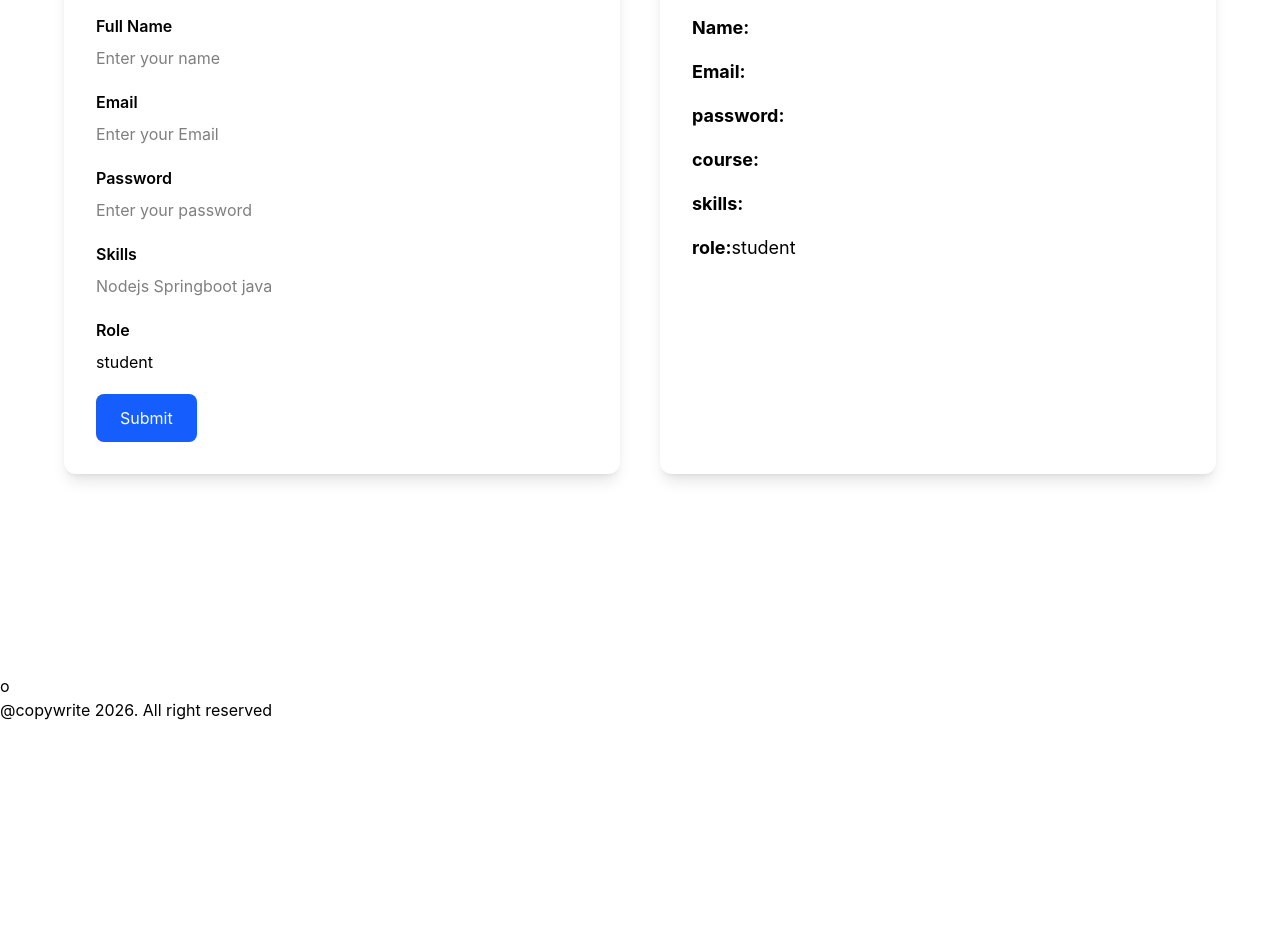
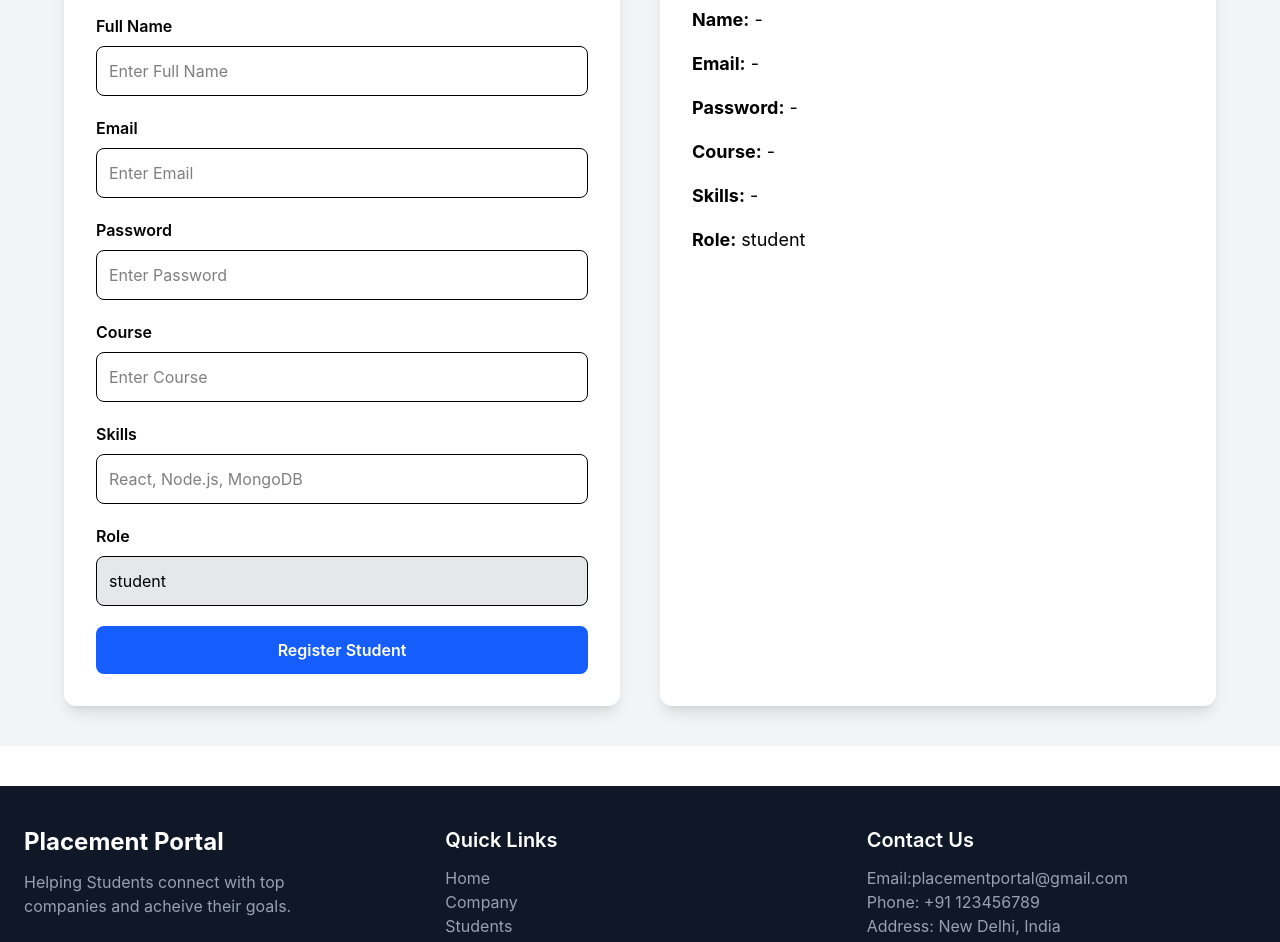
Before and after one commit to Amitkm997/STP_java_full_stack, a React (Vite) app in the folder placement_management_System/: page /register in a window 1280 px wide. Shown: the part 200-1142 px from the top of the page. Before the commit the page ends 922 px from the top, so only its background shows below. Built offline with nearby package versions, Linux system fonts and the light colour scheme.

Commit message:
footer page completed

```diff
--- a/placement_management_System/src/App.jsx
+++ b/placement_management_System/src/App.jsx
@@ -16,17 +16,19 @@ import Navbar from "./pages/Navbar"
 import Student from "./Student"
 import Login from '../src/pages/components/Login'
 import {Routes,Route} from 'react-router-dom'
+import Contact from "./pages/Contact"
 function App() {
   return (
     <>
        <Navbar/>
        <Routes>
-           <Route path='/' element={<Home/>}></Route>
+          <Route path='/' element={<Home/>}></Route>
           <Route path="/register" element={<Register/>}/>
           <Route path="/about" element={<About/>}></Route>
           <Route path="/companies" element={<Company/>}></Route>
           <Route path="/login" element={<Login/>}></Route>
-       </Routes>o
+          <Route path="/contact" element={<Contact/>}/>
+       </Routes>
        <Footer/>
     </>
   )
--- a/placement_management_System/src/pages/CompanyCard.jsx
+++ b/placement_management_System/src/pages/CompanyCard.jsx
@@ -1,14 +1,85 @@
-
-
-function CompanyCard({companyName,salaryPackage,location}){
-    // console.log(props)
+function CompanyCard({name,salaryPackage,location,role}){
+    // console.log(companyName)
     // const{companyName,salaryPackage,location}=props
 
     return(
         <>
-           <h3 className="text-red-500">{companyName}</h3>
-           <p>package:{salaryPackage}</p>
-           <p>location:{location}</p>
+             <div className="bg-white rounded-2xl shadow-md hover:shadow-2xl transition-all duration-300 hover:-translate-y-2 overflow-hidden border border-gray-200">
+      {/* Header */}
+      <div className="bg-gradient-to-r from-blue-600 to-indigo-600 p-6 text-white">
+        <div className="flex items-center gap-4">
+
+          <div className="w-16 h-16 rounded-full bg-white text-blue-600 flex items-center justify-center text-2xl font-bold shadow-lg">
+            {name.charAt(0)}
+          </div>
+
+          <div>
+            <h2 className="text-2xl font-bold">{name}</h2>
+            <p className="text-blue-100">{name}</p>
+          </div>
+
+        </div>
+      </div>
+
+      {/* Body */}
+      <div className="p-6 space-y-4">
+
+        <div className="flex justify-between items-center">
+
+          <span className="text-gray-600 font-medium">
+            💼 Job Role
+          </span>
+
+          <span className="bg-blue-100 text-blue-700 px-3 py-1 rounded-full text-sm font-semibold">
+            {role}
+          </span>
+
+        </div>
+
+        <div className="flex justify-between items-center">
+
+          <span className="text-gray-600 font-medium">
+            💰 Package
+          </span>
+
+          <span className="bg-green-100 text-green-700 px-3 py-1 rounded-full text-sm font-semibold">
+            {salaryPackage}
+          </span>
+
+        </div>
+
+        <div className="flex justify-between items-center">
+
+          <span className="text-gray-600 font-medium">
+            📍 Location
+          </span>
+
+          <span className="text-gray-700 font-semibold">
+            Bangalore
+          </span>
+
+        </div>
+
+        <div className="flex justify-between items-center">
+
+          <span className="text-gray-600 font-medium">
+            🟢 Status
+          </span>
+
+          <span className="bg-green-500 text-white px-3 py-1 rounded-full text-xs">
+            Hiring Now
+          </span>
+
+        </div>
+
+        <button
+          className="w-full mt-4 bg-blue-600 hover:bg-blue-700 text-white py-3 rounded-xl font-semibold transition duration-300"
+        >
+          View Details →
+        </button>
+
+      </div>
+    </div>
         </>
     )
 }
--- /dev/null
+++ b/placement_management_System/src/pages/Contact.jsx
@@ -0,0 +1,9 @@
+import React from 'react'
+
+export default function Contact() {
+  return (
+    <div>
+      <h1>Contact page</h1>
+    </div>
+  )
+}
--- a/placement_management_System/src/pages/Footer.jsx
+++ b/placement_management_System/src/pages/Footer.jsx
@@ -1,9 +1,40 @@
 import React from 'react'
-
+import { Link } from 'react-router-dom'
 export default function Footer() {
   return (
-    <div>
-      <h1>@copywrite 2026. All right reserved</h1>
-    </div>
+    <>
+      <footer className='bg-gray-900 text-white mt-10'>
+          <div className='mx-w-7xl mx-auto px-6 py-10'>
+              <div className='grid md:grid-cols-3 gap-8'>
+                {/* Job Discription  */}
+                <div>
+                  <h2 className='text-2xl font-bold mb-3'>Placement Portal</h2>
+                  <p className='text-gray-400'>Helping Students connect with top <br /> companies and acheive their goals.</p>
+                </div>
+                {/* quick links  */}
+                <div>
+                  <h3 className='text-xl font-semibold mb-3'>Quick Links</h3>
+                  <ul className='flex flex-col text-gray-400'>
+                      <Link to='/' className="hover:text-white curser:pointer">Home</Link>
+                      <Link to='/companies' className="hover:text-white curser:pointer">Company</Link>
+                      <Link to='/students' className="hover:text-white curser:pointer">Students</Link>
+                      <Link to='/about' className="hover:text-white curser:pointer">AboutUs</Link>
+                      <Link to='/contact' className="hover:text-white curser:pointer">Contact</Link>
+                  </ul>
+
+                </div>
+                <div>
+                  <h3 className='text-xl font-semibold mb-3'>Contact Us</h3>
+                  <p className='text-gray-400'>Email:placementportal@gmail.com</p>
+                  <p className='text-gray-400'>Phone: +91 123456789</p>
+                  <p className='text-gray-400'>Address: New Delhi, India</p>
+                </div>
+              </div>
+              <div>
+              <p className='border-t border-gray-700 mt-8 text-center pt-4 text-gray-400'>@ 2026 Placement Portal. All Right Reserved</p>
+              </div>
+          </div>
+      </footer>
+    </>
   )
 }
--- a/placement_management_System/src/pages/components/Company.jsx
+++ b/placement_management_System/src/pages/components/Company.jsx
@@ -6,38 +6,60 @@ export default function Company() {
       id:1,
       companyName:"Microsoft",
       salaryPackage:"45 LPA",
-      location:"Banglore"
+      location:"Banglore",
+      role:"Backend Developer"
     },
     {
       id:2,
       companyName:"Amazon",
       salaryPackage:"90 LPA",
-      location:"Noida"
+      location:"Noida",
+      role:"Software Enginner"
     },
     {
       id:3,
       companyName:"Google",
       salaryPackage:"1 Cr",
-      location:"USA"
+      location:"USA",
+      role:"MERN Stck Develper"
     },
     {
        id:4,
       companyName:"Flipkart",
       salaryPackage:"50 LPA",
-      location:"Hydarabad"
+      location:"Hydarabad",
+      role:"DevOps Engineer"
     },
     {
       id:5,
       companyName:"Capgemini",
       salaryPackage:"5 LPA",
-      location:"Chennai"
+      location:"Chennai",
+      role:"Data Science"
+    },
+    {
+      id:6,
+      companyName:"TCS",
+      salaryPackage:"15 LPA",
+      location:"Delhi",
+      role:"Data Analyst"
     }
   ]
   return (
-    <div>
-       {
-          companies.map((cur)=><CompanyCard key={cur.id} companyName={cur.companyName} salaryPackage={cur.salaryPackage} location={cur.location}/>)
-       }
-    </div>
+     <section className='bg-gray-100 py-16'>
+         {/* Top Hiring Comapanies  */}
+            <div className='max-w-7xl mx-auto px-6'>
+              <h2 className='text-3xl font-bold text-center mb-10'>Top Hiring Comanies</h2>
+              <div className='grid md:grid-cols-3 gap-6'>
+                {/* <CompanyCard name="Google" role="Software Enginner" salaryPackage="18 LPA" />
+                <CompanyCard name="Google" role="Software Enginner" salaryPackage="18 LPA" />
+                <CompanyCard name="Google" role="Software Enginner" salaryPackage="18 LPA" /> */}
+                {companies.map((cur)=>{
+                   return <CompanyCard key={cur._id}  id={cur._id} name={cur.companyName} role={cur.role} salaryPackage={cur.salaryPackage}/>
+                })}
+              </div>
+
+            </div>
+           </section>
   )
 }
--- a/placement_management_System/src/pages/components/Login.jsx
+++ b/placement_management_System/src/pages/components/Login.jsx
@@ -1,12 +1,7 @@
-
-
-
-
-
 import React, { useState } from 'react'
-
+import { useNavigate } from 'react-router-dom';
 export default function Register() {
-
+    const navigate=useNavigate();// initilized
     const[formData,setFormData]=useState({
 
         email:"",
@@ -37,6 +32,7 @@ export default function Register() {
 
     const handleSubmit=function(e){
        e.preventDefault()
+       navigate('/')
         if(!validateForm()){
           return;
         }else{
@@ -73,6 +69,7 @@ export default function Register() {
 
                     <button type='submit'
                     className='bg-blue-600 text-white px-6 py-3 rounded-lg hover:bg-blue-700'>Login</button>
+                    <p onClick={()=>navigate('/register')}>Register</p>
                 </form>
 
             </div>
--- a/placement_management_System/src/pages/components/Register.jsx
+++ b/placement_management_System/src/pages/components/Register.jsx
@@ -4,9 +4,9 @@
 
 
 import React, { useState } from 'react'
-
+import { useNavigate } from 'react-router-dom';
 export default function Register() {
-
+    const navigat=useNavigate();
     const[formData,setFormData]=useState({
         name:"",
         email:"",
@@ -45,78 +45,173 @@ export default function Register() {
         e.preventDefault(); // prevents reloading
         if(!validateForm()){
           return;
-        }else{
+        }
         alert("Form submitted successfully")
-        }
-
     }
 
   return (
     <>
-      <div className='min-h-screen bg-gay-100 py-10 px-5 '>
-        <div className='max-w-6xl mx-auto grid md:grid-cols-2 gap-10 '>
-            {/* Registration Form  */}
-            <div className='bg-white shadow-lg rounded-xl p-8'>
-                <h1 className='text-3xl font-bold text-center text-blue-600 mb-8'>Student Registration Form</h1>
-                <form className='space-y-5' onSubmit={handleSubmit}>
-                    <label className='block mb-2 font-semibold'>Full Name</label>
-                    <input type="text"
-                    placeholder='Enter your name'
+      <div className="min-h-screen bg-gray-100 py-10 px-5">
+      <div className="max-w-6xl mx-auto grid md:grid-cols-2 gap-10">
+
+        {/* Registration Form */}
+
+        <div className="bg-white shadow-lg rounded-xl p-8">
+
+          <h1 className="text-3xl font-bold text-center text-blue-600 mb-8">
+            Student Registration
+          </h1>
+          <form onSubmit={handleSubmit} className="space-y-5">
+
+            {/* Name */}
+
+            <div>
+              <label className="block mb-2 font-semibold">
+                Full Name
+              </label>
+
+              <input
+                type="text"
+                name="name"
+                placeholder="Enter Full Name"
                 value={formData.name}
-                    name="name"
                 onChange={handleChange}
-                    className='w-full' border rounded-lg p-3 focus:ring-2 focus:ring-blue-200 outline-none
+                className="w-full border rounded-lg p-3 focus:ring-2 focus:ring-blue-500 outline-none"
               />
-                    <label className='block mb-2 font-semibold'>Email</label>
-                    <input type="email"
-                    placeholder='Enter your Email'
-                    name='email'
+
+
+            </div>
+
+            {/* Email */}
+
+            <div>
+              <label className="block mb-2 font-semibold">
+                Email
+              </label>
+
+              <input
+                type="email"
+                name="email"
+                placeholder="Enter Email"
                 value={formData.email}
                 onChange={handleChange}
-                    className='w-full' border rounded-lg p-3 focus:ring-2 focus:ring-blue-200 outline-none
+                className="w-full border rounded-lg p-3 focus:ring-2 focus:ring-blue-500 outline-none"
               />
-                    <label className='block mb-2 font-semibold'>Password</label>
-                    <input type="password"
-                    placeholder='Enter your password'
-                    name='password'
+
+
+            </div>
+
+            {/* Password */}
+
+            <div>
+              <label className="block mb-2 font-semibold">
+                Password
+              </label>
+
+              <input
+                type="password"
+                name="password"
+                placeholder="Enter Password"
                 value={formData.password}
                 onChange={handleChange}
-                    className='w-full' border rounded-lg p-3 focus:ring-2 focus:ring-blue-200 outline-none
+                className="w-full border rounded-lg p-3 focus:ring-2 focus:ring-blue-500 outline-none"
               />
-                    <label className='block mb-2 font-semibold'>Skills</label>
-                    <input type="text"
-                    placeholder='Nodejs Springboot java'
-                    name='skills'
+
+
+            </div>
+
+            {/* Course */}
+
+            <div>
+              <label className="block mb-2 font-semibold">
+                Course
+              </label>
+
+              <input
+                type="text"
+                name="course"
+                placeholder="Enter Course"
+                value={formData.course}
+                onChange={handleChange}
+                className="w-full border rounded-lg p-3 focus:ring-2 focus:ring-blue-500 outline-none"
+              />
+
+
+            </div>
+
+            {/* Skills */}
+
+            <div>
+              <label className="block mb-2 font-semibold">
+                Skills
+              </label>
+
+              <input
+                type="text"
+                name="skills"
+                placeholder="React, Node.js, MongoDB"
                 value={formData.skills}
                 onChange={handleChange}
-                    className='w-full' border rounded-lg p-3 focus:ring-2 focus:ring-blue-200 outline-none
+                className="w-full border rounded-lg p-3 focus:ring-2 focus:ring-blue-500 outline-none"
               />
-                    <label className='block mb-2 font-semibold'>Role</label>
-                    <input type="text"
-                    // placeholder='E'
+
+
+            </div>
+
+            {/* Role */}
+
+            <div>
+              <label className="block mb-2 font-semibold">
+                Role
+              </label>
+
+              <input
+                type="text"
                 value={formData.role}
-                    onChange={handleChange}
-                    className='w-full' border rounded-lg p-3 focus:ring-2 focus:ring-blue-200 outline-none
+                readOnly
+                className="w-full border rounded-lg p-3 bg-gray-200 cursor-not-allowed"
               />
-                    <button type='submit'
-                    className='bg-blue-600 text-white px-6 py-3 rounded-lg hover:bg-blue-700'>Submit</button>
+            </div>
+
+            <button
+              type="submit"
+              onClick={()=>navigat('/')}
+              className="w-full bg-blue-600 hover:bg-blue-700 disabled:bg-gray-400 text-white font-semibold py-3 rounded-lg transition"
+            >
+             Register Student
+            </button>
+
           </form>
 
         </div>
-            {/* Live Preview  */}
-            <div className='bg-white shadow-lg rounded-xl p-8'>
-               <h2 className='text-3xl font-bold text-center text-blue-600 mb-8'>Live Preview</h2>
-               <div className='space-y-4 text-lg' >
-               <p><strong>Name:</strong>{formData.name}</p>
-               <p><strong>Email:</strong>{formData.email}</p>
-               <p><strong>password:</strong>{formData.password}</p>
-               <p><strong>course:</strong>{formData.course}</p>
-               <p><strong>skills:</strong>{formData.skills}</p>
-               <p><strong>role:</strong>{formData.role}</p>
-               </div>
-            </div>
+
+        {/* Live Preview */}
+
+        <div className="bg-white shadow-lg rounded-xl p-8">
+
+          <h2 className="text-3xl font-bold text-green-600 text-center mb-6">
+            Live Preview
+          </h2>
+
+          <div className="space-y-4 text-lg">
+
+            <p><strong>Name:</strong> {formData.name || "-"}</p>
+
+            <p><strong>Email:</strong> {formData.email || "-"}</p>
+
+            <p><strong>Password:</strong> {formData.password || "-"}</p>
+
+            <p><strong>Course:</strong> {formData.course || "-"}</p>
+
+            <p><strong>Skills:</strong> {formData.skills || "-"}</p>
+
+            <p><strong>Role:</strong> {formData.role}</p>
+
           </div>
 
+        </div>
+
+      </div>
     </div>
     </>
   )
```
Lines whose indentation alone changed are shown as unchanged.
